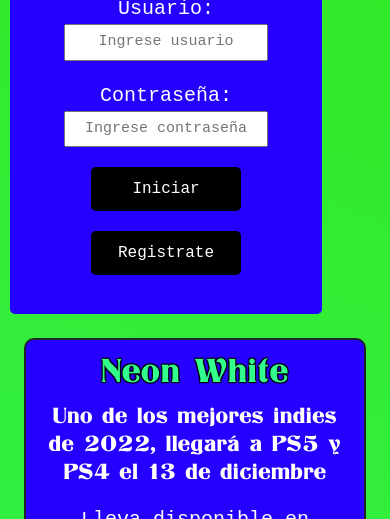
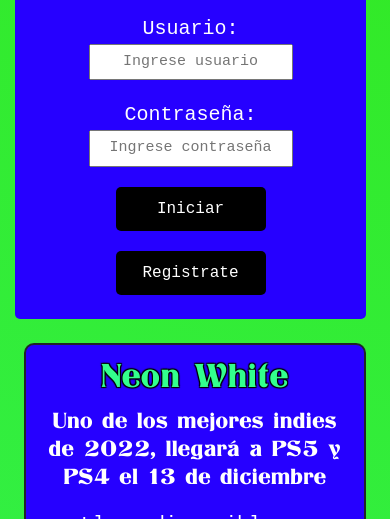
Before and after one commit to RodrigoRivero3/ProyectoDesarrolloWeb, a plain HTML site: page index.html in a window 390 px wide. Shown: the part 686-1205 px from the top of the page. Drawn offline with Linux system fonts and the light colour scheme; files whose address does not match are found by name.

Commit message:
arreglo scroll

```diff
--- a/src/scss/_main.scss
+++ b/src/scss/_main.scss
@@ -85,6 +85,7 @@
     .secion{
         display: flex;
         flex-direction: column;
+        justify-content: center;
         align-items: center;
         background-color: rgb(38, 0, 255);
         width: 100%;
@@ -93,6 +94,7 @@
         margin-top: 10px;
         border-radius: 5px;
         @media(max-width:500px){
+            margin: 15px;
             width: 90%;
         }
         h4{
```
Also changed, not shown: assets/css/styles.css, 1 other file.
